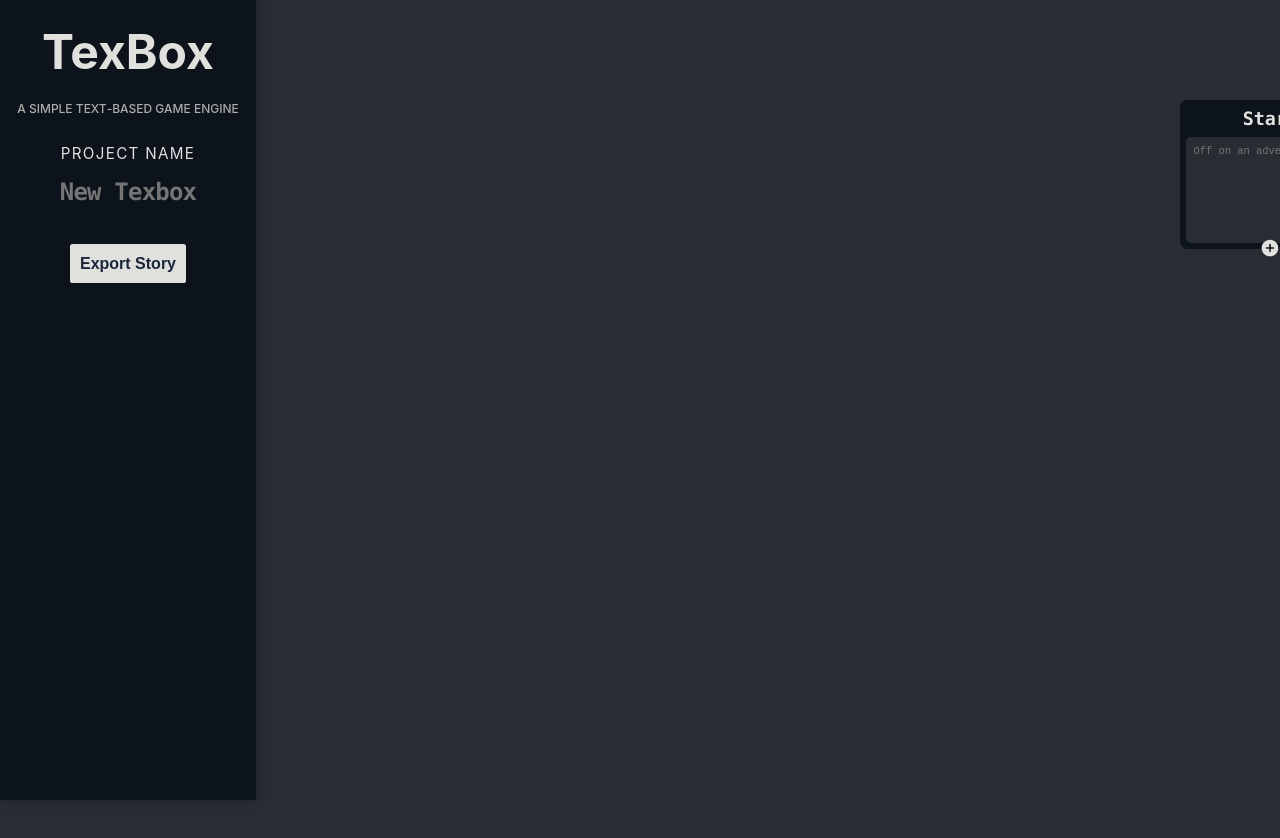
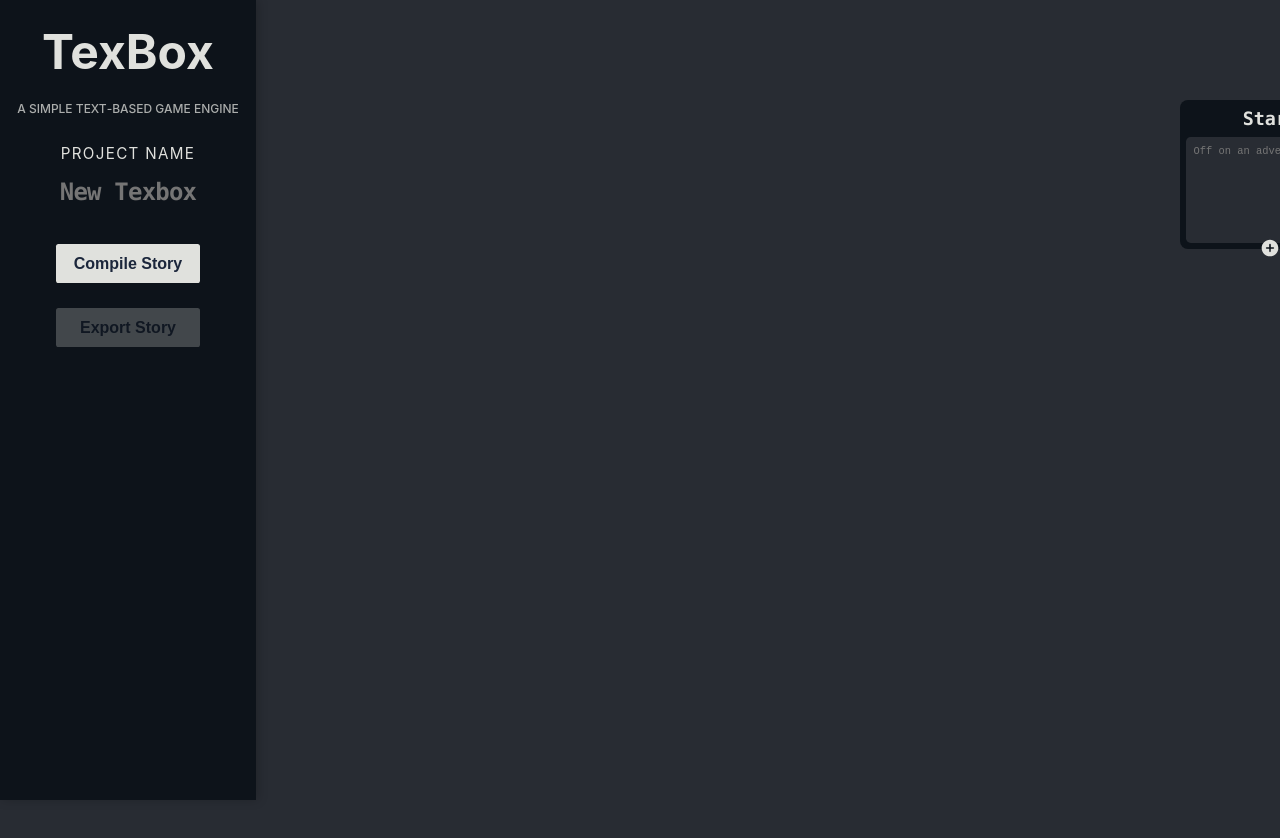
Before and after one commit to jacobcjohnston/TexBox, a React (Create React App) app: page / in a window 1280 px wide. Shown: the top 838 px of the page. Built offline with nearby package versions, Linux system fonts and the light colour scheme.

Commit message:
Version 0.0.1git add -A Successsfully completed Exporting features

```diff
--- a/src/App.css
+++ b/src/App.css
@@ -37,6 +37,7 @@
   position:fixed;
   top:0px;
   left:0px;
+  cursor: default;
 }
 
 .SidebarBackdrop {
@@ -45,10 +46,11 @@
   width:32vmin;
   background-color: var(--superDark);
   box-shadow: 2px 0px 10px rgba(0, 0.05, 0.1, 0.2);
+  cursor: default;
 }
 
-#Export {
-  margin-top: 9vmin;
+.Export {
+  transform: translate(0vmin, 8vmin);
   padding:1.3vmin;
   font-size: 2vmin;
   font-weight: 600;
@@ -56,7 +58,33 @@
   border-radius: 0.32vmin;
   color: var(--navy);
   background-color: var(--cream);
+  width:18vmin;
+  transition: transform 0.3s;
 }
+
+.Faded {
+  opacity:25%;
+}
+
+.Faded:hover {
+  transform: translate(0vmin, 8vmin);
+}
+
+button:hover{
+  transform:translate(0vmin, 7.5vmin);
+}
+
+
+button:active {
+  background-color: var(--superDark);
+  border: 1px solid var(--cream);
+  color:var(--cream)
+}
+
+.Render {
+  height:8vmin;
+}
+
 
 .projectName {
   font-size: 3vmin;
@@ -64,12 +92,13 @@
 
 div.projectName {
   width:32vmin;
-  height:5vmin;
+  height:6vmin;
 
 }
 input.projectName {
   height:6vmin;
 }
+
 
 h3.projectName {
   font-size: 1.9vmin;
--- a/src/Sidebar.js
+++ b/src/Sidebar.js
@@ -1,14 +1,13 @@
-import React, { useContext, useRef, useEffect} from "react";
+import React, { useContext, useEffect, useRef, useState, } from "react";
 import { MapContext } from "./MapContext";
 
 export default function Sidebar() {
     const {map, _} = useContext(MapContext);
     const projectName = useRef("A TexBox Adventure");
-    let html;
+    const [isCurrent, setCurrent] = useState(false);
 
-    const handleNameChange = (e) => {
-        projectName.current = e.target.value;
-        html = `
+    const HTML = () => {
+        return `
     <!DOCTYPE html>
 <html lang="en">
 <meta charset="UTF-8">
@@ -127,7 +126,7 @@ export default function Sidebar() {
     </div>
 
     <script>
-        const map = JSON.parse(${JSON.stringify(map)})
+        const map = ${JSON.stringify(map)};
 
 
         let pos = "";
@@ -215,13 +214,24 @@ export default function Sidebar() {
 </footer>
 
 </body>
-<html>
-    `
+        <html>`;
+    }
+
+    useEffect(() => {
+        setCurrent(false);
+    }, [map]);
+
+
+    let [file, setFile] = useState(new Blob([HTML()], {type:"text/plain"}));
+
+    const handleNameChange = (e) => {
+        projectName.current = e.target.value;
     };
 
-
-    useEffect(() => {handleNameChange({target:{value:"A TexBoxAdventure"}})}, [])
-
+    const compile = () => {
+        setFile(new Blob([HTML()], {type:"text/plain"}));
+        setCurrent(true);
+    }
 
     return (
         <div>
@@ -234,18 +244,23 @@ export default function Sidebar() {
                         <h3 className="projectName">PROJECT NAME</h3>
                         <input className="projectName" placeholder="New Texbox" onChange={handleNameChange}></input>
                     </div>
+                    <div>
+                        <div className="Render">
+                            <button className="Export" onClick = {() => {compile();}}>Compile Story</button>
+                        </div>
 
+                        <div className="Render">
                             <a
-                        href = {
-                            `data:text/plain,${html}`
-                        }
+                                href = {URL.createObjectURL(file)}
                                 download = {`${projectName.current}.html`}
                                 target="_blank"
                                 rel="noopener noreferrer"
 
                             >
-                        <button id="Export">Export Story</button>
+                                <button className={isCurrent ? "Export" : "Export Faded"}>Export Story</button>
                             </a>
+                        </div>
+                    </div>
                 </div>
             </div>
         </div>
```
Lines whose indentation alone changed are shown as unchanged.
